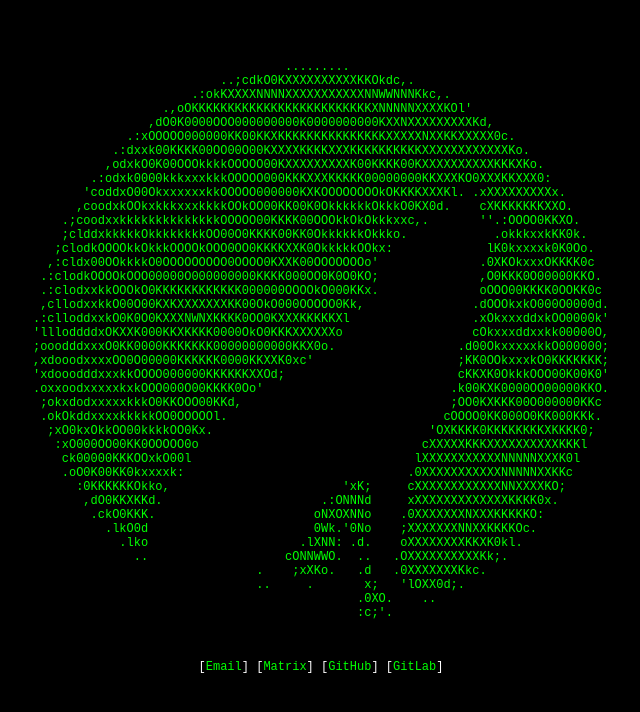
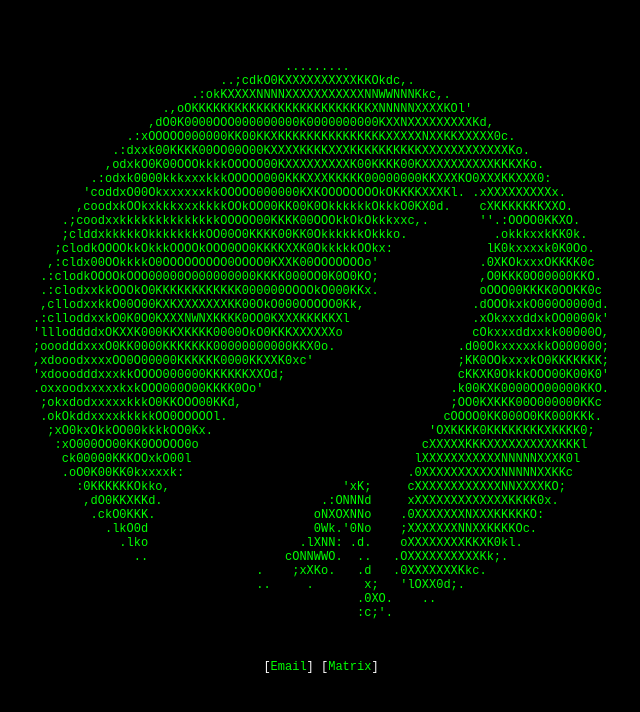
Before and after one commit to AsciiWolf/asciiwolf.github.io, a plain HTML site: page index.html in a window 1280 px wide. Shown: the whole page, without its empty margins (319-959 px from the left). Drawn offline with Linux system fonts and the light colour scheme.

Commit message:
Remove Git profile links

```diff
--- a/index.html
+++ b/index.html
@@ -61,7 +61,7 @@
 
 	</pre>
 
-	<div id="text">[<a href="mailto:mail@asciiwolf.com">Email</a>] [<a href="matrix:u/AsciiWolf:matrix.org?action=chat">Matrix</a>] [<a href="https://github.com/AsciiWolf">GitHub</a>] [<a href="https://gitlab.com/asciiwolf">GitLab</a>]</div>
+	<div id="text">[<a href="mailto:mail@asciiwolf.com">Email</a>] [<a href="matrix:u/AsciiWolf:matrix.org?action=chat">Matrix</a>]</div>
 
 	<div id="bspace">&nbsp;</div>
 
```
